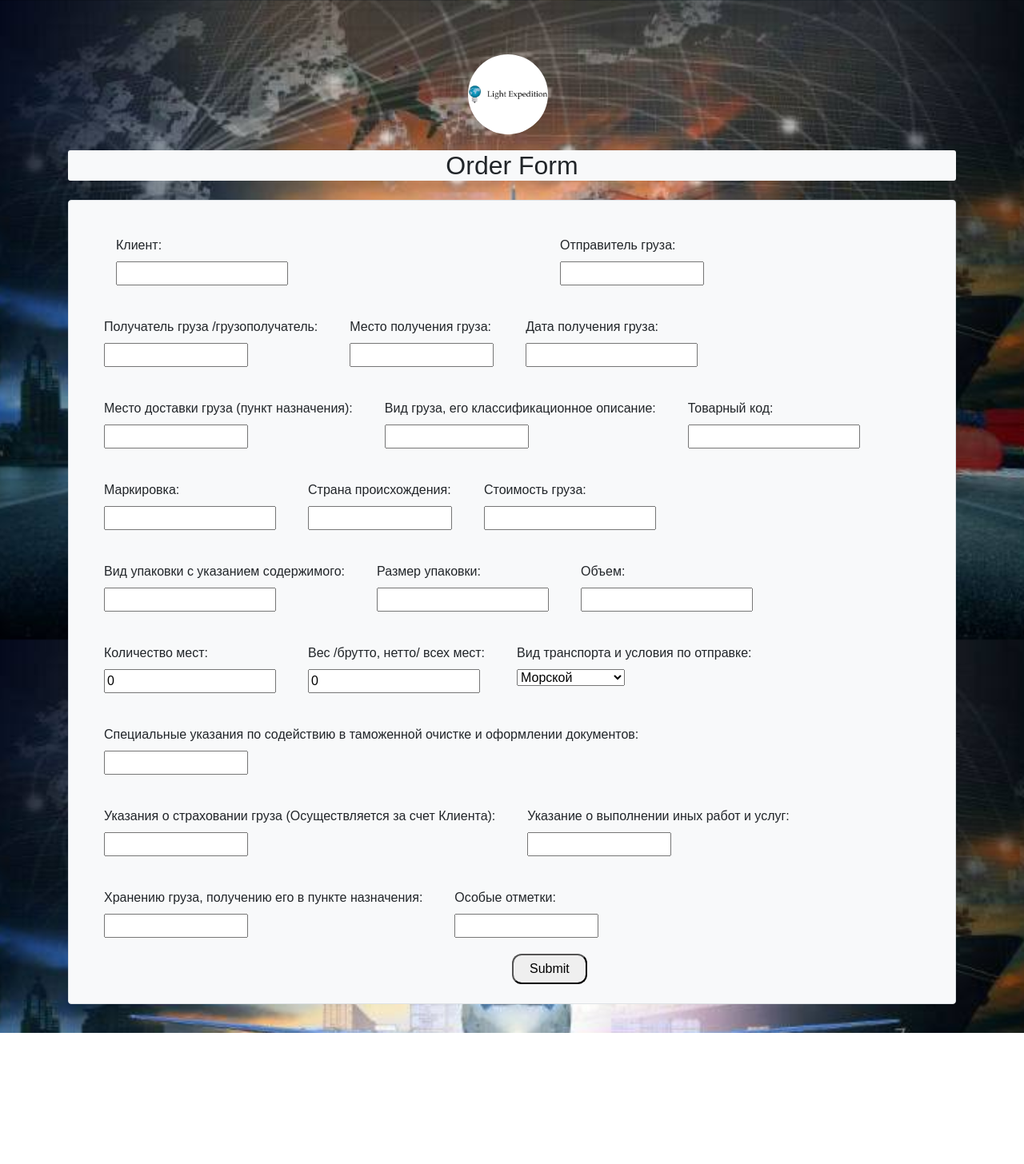
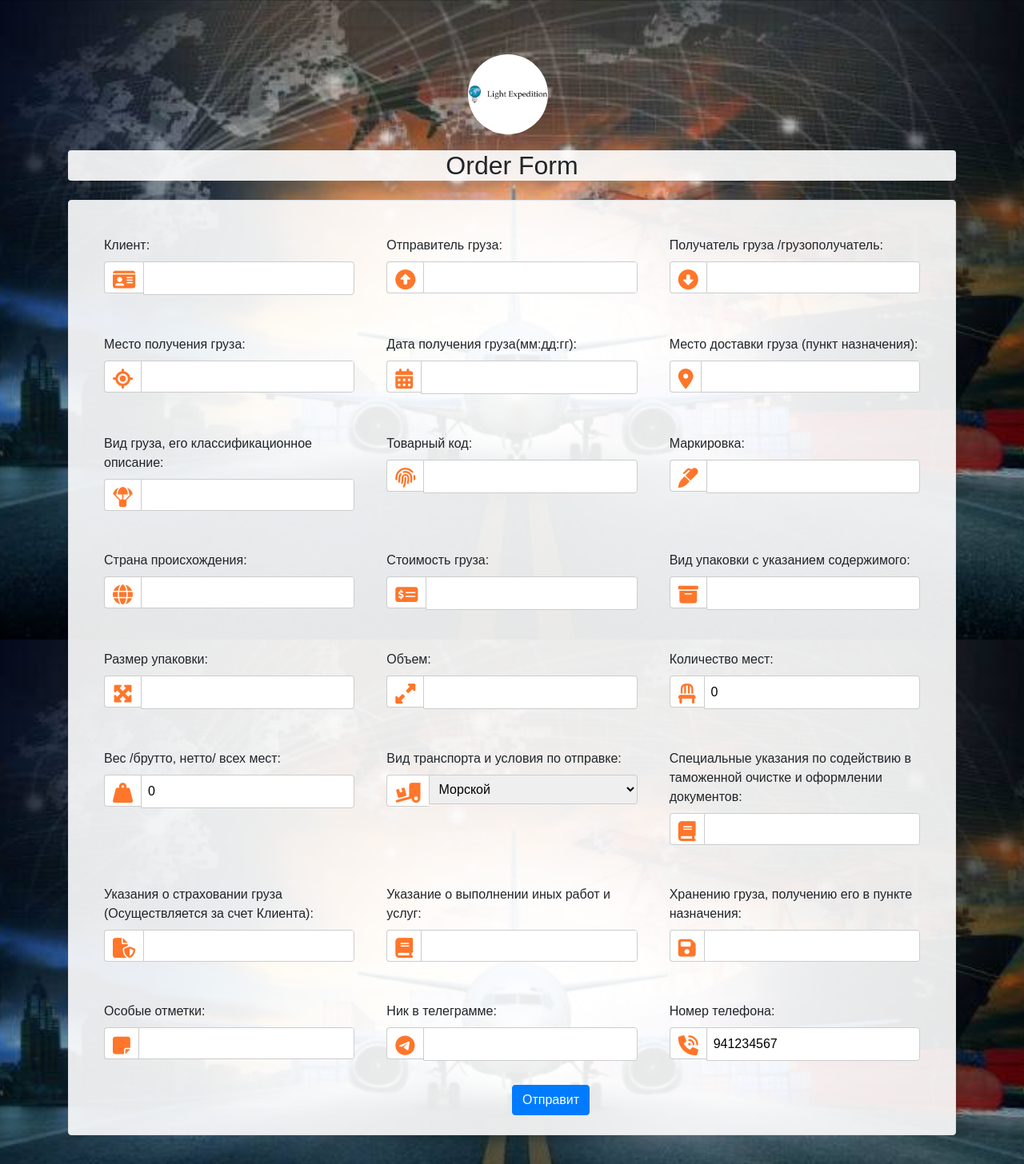
Before and after one commit to Xudoynazar1112/logistika, a Django app: page / in a window 1280 px wide. Shown: the whole page at 80% size. Before the commit the page ends 1292 px from the top, so only its background shows below. Run offline with Django 5.2, Linux system fonts and the light colour scheme; some libraries are stand-ins or nearby versions.

Commit message:
added tg and number fields

```diff
--- a/logistika_web/forms.py
+++ b/logistika_web/forms.py
@@ -28,7 +28,9 @@ class OrderForm(forms.ModelForm):
             'product_insurance': 'Указания о страховании груза (Осуществляется за счет Клиента):',
             'other_instructions': 'Указание о выполнении иных работ и услуг:',
             'temp_save': 'хранению груза, получению его в пункте назначения:',
-            'special_notes': 'Особые отметки:'
+            'special_notes': 'Особые отметки:',
+            'tg_nickname': 'Ник в телеграмме',
+            'phone_number': 'Номер телефона'
         }
 
 
@@ -55,5 +57,7 @@ fields_name = {
             'product_insurance': 'Указания о страховании груза (Осуществляется за счет Клиента)',
             'other_instructions': 'Указание о выполнении иных работ и услуг',
             'temp_save': 'хранению груза, получению его в пункте назначения',
-            'special_notes': 'Особые отметки'
+            'special_notes': 'Особые отметки',
+            'tg_nickname': 'Ник в телеграмме',
+            'phone_number': 'Номер телефона'
         }
--- a/logistika_web/models.py
+++ b/logistika_web/models.py
@@ -34,3 +34,5 @@ class Order(models.Model):
     other_instructions = models.TextField()
     temp_save = models.TextField()
     special_notes = models.TextField()
+    tg_nickname = models.CharField(max_length=100, null=True, blank=True)
+    phone_number = models.IntegerField(default=941234567)
--- a/logistika_web/views.py
+++ b/logistika_web/views.py
@@ -10,13 +10,13 @@ def send_telegram_message(text):
     url = f"https://api.telegram.org/bot{token}/sendMessage"
     data = {"chat_id": chat_id, "text": text, 'parse_mode': 'HTML'}
     response = requests.post(url, data=data)
-    print(response)
+    # print(response)
     return response
 
 
 def order(request):
     if request.method == 'POST':
-        print(request.POST)
+        # print(request.POST)
         form = OrderForm(request.POST)
         if form.is_valid():
             form_data = form.save()
--- a/templates/form.html
+++ b/templates/form.html
@@ -1,4 +1,3 @@
-{% load crispy_forms_tags %}
 {% load static %}
 <html lang="en">
 <head>
@@ -6,7 +5,7 @@
     <title>Form</title>
     <link rel="stylesheet" href="https://stackpath.bootstrapcdn.com/bootstrap/4.5.2/css/bootstrap.min.css">
     <link rel="icon" href="/media/images/picture1.jpg">
-    <style>
+<link rel="stylesheet" href="https://cdnjs.cloudflare.com/ajax/libs/font-awesome/6.6.0/css/all.min.css" integrity="sha512-Kc323vGBEqzTmouAECnVceyQqyqdsSiqLQISBL29aUW4U/M7pSPA/gEUZQqv1cwx4OnYxTxve5UMg5GT6L4JJg==" crossorigin="anonymous" referrerpolicy="no-referrer" />    <style>
         body {
             font-family: Arial, sans-serif;
             background-color: rgb(244, 244, 244, 0.1);
@@ -18,157 +17,214 @@
             margin: 0;
             padding: 20px;
         }
+
+        form, h2 {
+            background-color: rgba(255, 255, 255, 0.9);
+        }
         .form-group {
             margin: 20px;
         }
+
+        .form-group input,
+        .form-group select,
+        .form-group textarea {
+            width: calc(100% - 10px);
+            padding: 8px;
+            margin-bottom: 10px;
+            border: 1px solid #ccc;
+            border-radius: 0 4px 4px 0;
+        }
+
         .form-groups {
-            display: flex;
+            display: grid;
+            grid-template-columns: 1fr 1fr 1fr;
             flex-wrap: wrap;
         }
+
         button {
             margin-left: 50%;
             padding: 5px 20px;
             border-radius: 12px;
         }
+
         textarea {
-            height: 30px;
+            height: 40px;
             width: 180px;
             resize: none;
         }
+
         img {
             width: 100px;
             border-radius: 50%;
             margin-left: 45%;
             margin-bottom: 20px;
         }
-        h2 {
-            background-color: rgb(248, 249, 250);
-            border-radius: 3px;
+        .inp {
+            display: flex;
+        }
+        .inp i {
+            color: #ff762a;
+            background-color: white;
+            height: 40px;
+            font-size: 25px;
+            padding: 10px;
+            border-radius: 4px 0 0 4px;
+            border: 1px solid #ccc;
+            border-right: none;
+        }
+        @media only screen and (max-width: 768px) {
+            .form-groups {
+                grid-template-columns: 1fr 1fr;
+            }
+        }
+        @media only screen and (max-width: 640px) {
+            .form-groups {
+                grid-template-columns: 1fr;
+            }
+            img {
+                margin-left: 30%;
+            }
         }
     </style>
 </head>
 <body>
 <div class="container mt-5">
     <img src="/media/images/logo.jpg">
-        <h2 class="text-center mb-4">Order Form</h2>
-        <form method="post" class="border p-4 bg-light rounded">
+    <h2 class="text-center mb-4 rounded">Order Form</h2>
+    <form method="post" class="border p-4 rounded">
         {% csrf_token %}
         {{ form.non_field_errors }}
 
         <div class="form-groups">
-                <div class="form-group col-md-6">
+            <div class="form-group">
                 <label for="{{ form.user.id_for_label }}">Клиент:</label><br>
                 {{ form.user.errors }}
-                    {{ form.user }}
+                <div class="inp"><i class="fa-solid fa-id-card"></i>{{ form.user }}</div>
             </div>
             <div class="form-group">
                 <label for="{{ form.send_from.id_for_label }}">Отправитель груза:</label><br>
                 {{ form.send_from.errors }}
-                    {{ form.send_from }}
+                <div class="inp"><i class="fa-solid fa-circle-up"></i>{{ form.send_from }}</div>
             </div>
             <div class="form-group">
                 <label for="{{ form.send_to.id_for_label }}">Получатель груза /грузополучатель:</label><br>
                 {{ form.send_to.errors }}
-                    {{ form.send_to }}
+                <div class="inp"><i class="fa-solid fa-circle-down"></i>{{ form.send_to }}</div>
             </div>
             <div class="form-group">
                 <label for="{{ form.receive_address.id_for_label }}">Место получения груза:</label><br>
                 {{ form.receive_address.errors }}
-                    {{ form.receive_address }}
+                <div class="inp"><i class="fa-solid fa-location-crosshairs"></i>{{ form.receive_address }}</div>
             </div>
             <div class="form-group">
-                    <label for="{{ form.receive_data.id_for_label }}">Дата получения груза:</label><br>
+                <label for="{{ form.receive_data.id_for_label }}">Дата получения груза(мм:дд:гг):</label><br>
                 {{ form.receive_data.errors }}
-                    {{ form.receive_data }}
+                <div class="inp"><i class="fa-solid fa-calendar-days"></i>{{ form.receive_data }}</div>
             </div>
             <div class="form-group">
-                    <label for="{{ form.deliver_address.id_for_label }}">Место доставки груза (пункт назначения):</label><br>
+                <label for="{{ form.deliver_address.id_for_label }}">Место доставки груза (пункт
+                    назначения):</label><br>
                 {{ form.deliver_address.errors }}
-                    {{ form.deliver_address }}
+                <div class="inp"><i class="fa-solid fa-location-dot"></i>{{ form.deliver_address }}</div>
             </div>
             <div class="form-group">
-                    <label for="{{ form.about_product.id_for_label }}">Вид груза, его классификационное описание:</label><br>
+                <label for="{{ form.about_product.id_for_label }}">Вид груза, его классификационное
+                    описание:</label><br>
                 {{ form.about_product.errors }}
-                    {{ form.about_product }}
+                <div class="inp"><i class="fa-solid fa-parachute-box"></i>{{ form.about_product }}</div>
             </div>
             <div class="form-group">
                 <label for="{{ form.product_id.id_for_label }}">Товарный код:</label><br>
                 {{ form.product_id.errors }}
-                    {{ form.product_id }}
+                <div class="inp"><i class="fa-solid fa-fingerprint"></i>{{ form.product_id }}</div>
             </div>
             <div class="form-group">
                 <label for="{{ form.marking.id_for_label }}">Маркировка:</label><br>
                 {{ form.marking.errors }}
-                    {{ form.marking }}
+                <div class="inp"><i class="fa-solid fa-marker"></i>{{ form.marking }}</div>
             </div>
             <div class="form-group">
                 <label for="{{ form.origin_country.id_for_label }}">Страна происхождения:</label><br>
                 {{ form.origin_country.errors }}
-                    {{ form.origin_country }}
+                <div class="inp"><i class="fa-solid fa-globe"></i>{{ form.origin_country }}</div>
             </div>
             <div class="form-group">
                 <label for="{{ form.cost.id_for_label }}">Стоимость груза:</label><br>
                 {{ form.cost.errors }}
-                    {{ form.cost }}
+                <div class="inp"><i class="fa-solid fa-money-check-dollar"></i>{{ form.cost }}</div>
             </div>
             <div class="form-group">
                 <label for="{{ form.packaging_type.id_for_label }}">Вид упаковки с указанием содержимого:</label><br>
                 {{ form.packaging_type.errors }}
-                    {{ form.packaging_type }}
+                <div class="inp"><i class="fa-solid fa-box-archive"></i>{{ form.packaging_type }}</div>
             </div>
             <div class="form-group">
                 <label for="{{ form.size.id_for_label }}">Размер упаковки:</label><br>
                 {{ form.size.errors }}
-                    {{ form.size }}
+                <div class="inp"><i class="fa-solid fa-maximize"></i>{{ form.size }}</div>
             </div>
             <div class="form-group">
                 <label for="{{ form.volume.id_for_label }}">Объем:</label><br>
                 {{ form.volume.errors }}
-                    {{ form.volume }}
+                <div class="inp"><i class="fa-solid fa-up-right-and-down-left-from-center"></i>{{ form.volume }}</div>
             </div>
             <div class="form-group">
                 <label for="{{ form.seats.id_for_label }}">Количество мест:</label><br>
                 {{ form.seats.errors }}
-                    {{ form.seats }}
+                <div class="inp"><i class="fa-solid fa-chair"></i>{{ form.seats }}</div>
             </div>
             <div class="form-group">
                 <label for="{{ form.weight.id_for_label }}">Вес /брутто, нетто/ всех мест:</label><br>
                 {{ form.weight.errors }}
-                    {{ form.weight }}
+                <div class="inp"><i class="fa-solid fa-weight-hanging"></i>{{ form.weight }}</div>
             </div>
             <div class="form-group">
                 <label for="{{ form.deliver_path.id_for_label }}">Вид транспорта и условия по отправке:</label><br>
                 {{ form.deliver_path.errors }}
-                    {{ form.deliver_path }}
+                <div class="inp"><i class="fa-solid fa-truck-ramp-box"></i>{{ form.deliver_path }}</div>
             </div>
             <div class="form-group">
-                    <label for="{{ form.instruction_paperwork.id_for_label }}">Специальные указания по содействию в таможенной очистке и оформлении документов:</label><br>
+                <label for="{{ form.instruction_paperwork.id_for_label }}">Специальные указания по содействию в
+                    таможенной очистке и оформлении документов:</label><br>
                 {{ form.instruction_paperwork.errors }}
-                    {{ form.instruction_paperwork }}
+                <div class="inp"><i class="fa-solid fa-book"></i>{{ form.instruction_paperwork }}</div>
             </div>
             <div class="form-group">
-                    <label for="{{ form.product_insurance.id_for_label }}">Указания о страховании груза (Осуществляется за счет Клиента):</label><br>
+                <label for="{{ form.product_insurance.id_for_label }}">Указания о страховании груза (Осуществляется за
+                    счет Клиента):</label><br>
                 {{ form.product_insurance.errors }}
-                    {{ form.product_insurance }}
+                <div class="inp"><i class="fa-solid fa-file-shield"></i>{{ form.product_insurance }}</div>
             </div>
             <div class="form-group">
-                    <label for="{{ form.other_instructions.id_for_label }}">Указание о выполнении иных работ и услуг:</label><br>
+                <label for="{{ form.other_instructions.id_for_label }}">Указание о выполнении иных работ и
+                    услуг:</label><br>
                 {{ form.other_instructions.errors }}
-                    {{ form.other_instructions }}
+                <div class="inp"><i class="fa-solid fa-book"></i>{{ form.other_instructions }}</div>
             </div>
             <div class="form-group">
-                    <label for="{{ form.temp_save.id_for_label }}">Xранению груза, получению его в пункте назначения:</label><br>
+                <label for="{{ form.temp_save.id_for_label }}">Xранению груза, получению его в пункте
+                    назначения:</label><br>
                 {{ form.temp_save.errors }}
-                    {{ form.temp_save }}
+                <div class="inp"><i class="fa-solid fa-floppy-disk"></i>{{ form.temp_save }}</div>
             </div>
             <div class="form-group">
                 <label for="{{ form.special_notes.id_for_label }}">Особые отметки:</label><br>
                 {{ form.special_notes.errors }}
-                    {{ form.special_notes }}
+                <div class="inp"><i class="fa-solid fa-note-sticky"></i>{{ form.special_notes }}</div>
+            </div>
+            <div class="form-group">
+                <label for="{{ form.tg_nickname.id_for_label }}">Ник в телеграмме:</label><br>
+                {{ form.tg_nickname.errors }}
+                <div class="inp"><i class="fa-brands fa-telegram"></i>{{ form.tg_nickname }}</div>
+            </div>
+            <div class="form-group">
+                <label for="{{ form.phone_number.id_for_label }}">Номер телефона:</label><br>
+                {{ form.phone_number.errors }}
+                <div class="inp"><i class="fa-solid fa-phone-volume"></i>{{ form.phone_number }}</div>
             </div>
         </div>
 
-            <button type="submit">Submit</button>
+        <button type="submit" class="btn btn-primary">Отправит</button>
     </form>
 </div>
 </body>
```
Also changed, not shown: db.sqlite3, logistika_web/migrations/0002_order_phone_number_order_tg_nickname.py (added). Lines whose indentation alone changed are shown as unchanged.
